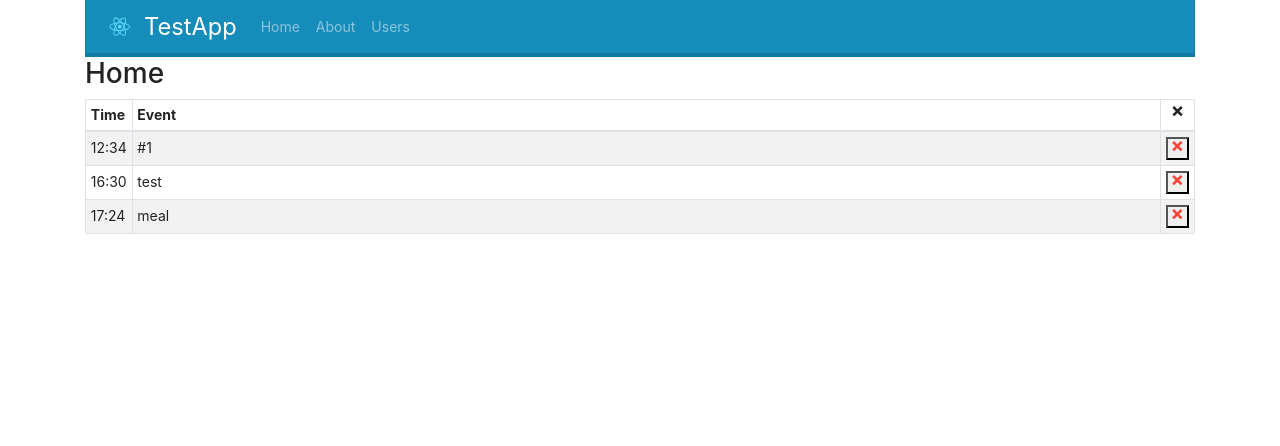
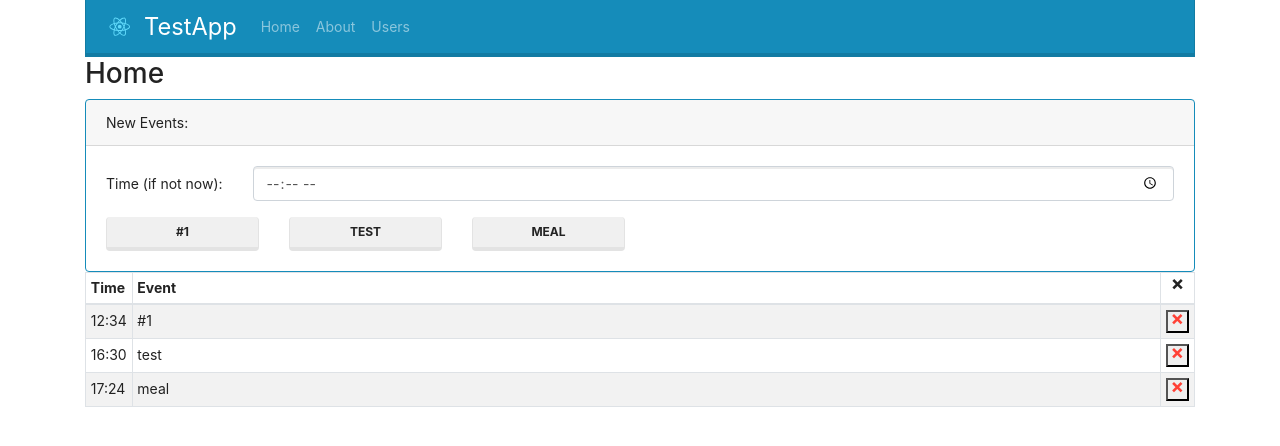
Before and after one commit to UrsineRaven/TestReactApp, a React (Create React App) app: page / in a window 1280 px wide. Shown: the top 446 px of the page. Built offline with nearby package versions, Linux system fonts and the light colour scheme.

Commit message:
1st pass at adding event buttons

```diff
--- a/src/pages/Home.js
+++ b/src/pages/Home.js
@@ -2,14 +2,62 @@ import React from 'react';
 import { useState } from 'react';
 import './Home.css';
 import Table from 'react-bootstrap/Table';
+import Card from 'react-bootstrap/Card';
+import Form from 'react-bootstrap/Form';
+import Row from 'react-bootstrap/Row';
+import Col from 'react-bootstrap/Col';
+import Button from 'react-bootstrap/Button';
 
-const testData = [
+const testDataEventTypes = [
+  { name: '#1', id: '1' },
+  { name: 'test', id: '2' },
+  { name: 'meal', id: '3' }
+];
+
+const testDataEntries = [
   { time: '12:34', event: '#1', id: '123' },
   { time: '16:30', event: 'test', id: '235' },
   { time: '17:24', event: 'meal', id: '332' }
 ];
 
-function Row(props) {
+function NewEventCard(props) {
+  const eventButtons = props.eventTypes.map(evt => {
+    return (
+      <Col lg={2} md={3} sm={4} xs={6}>
+        <Button
+          type="submit"
+          variant="secondary"
+          title={'New ' + evt.name}
+          key={evt.id}
+          onClick={() => props.evtClick(props.id)}
+          style={{ width: '100%' }}
+        >
+          {evt.name}
+        </Button>
+      </Col>
+    );
+  });
+  return (
+    <Card border="primary">
+      <Card.Header>New Events:</Card.Header>
+      <Card.Body>
+        <Form>
+          <Form.Group as={Row} controlId="inputTime">
+            <Form.Label column xs="auto">
+              Time (if not now):
+            </Form.Label>
+            <Col>
+              <Form.Control type="time" name="Time" />
+            </Col>
+          </Form.Group>
+          <Row>{eventButtons}</Row>
+        </Form>
+      </Card.Body>
+    </Card>
+  );
+}
+
+function TableRow(props) {
   return (
     <tr>
       <td>{props.time}</td>
@@ -24,7 +72,13 @@ function Row(props) {
 }
 
 function Home() {
-  const [rows, setRows] = useState(testData);
+  const [rows, setRows] = useState(testDataEntries);
+
+  function handleEventClick(id) {
+    setRows(
+      rows.concat([{ time: Date.now().toLocaleString(), event: id, id: 99 }])
+    );
+  }
 
   function handleDelete(id) {
     let resultRows = rows.slice();
@@ -38,7 +92,7 @@ function Home() {
 
   const tableRows = rows.map(row => {
     return (
-      <Row
+      <TableRow
         time={row.time}
         event={row.event}
         onDelete={() => handleDelete(row.id)}
@@ -50,6 +104,10 @@ function Home() {
   return (
     <div>
       <h2>Home</h2>
+      <NewEventCard
+        eventTypes={testDataEventTypes}
+        evtClick={handleEventClick}
+      />
       <Table striped bordered size="sm">
         <thead>
           <tr>
```
